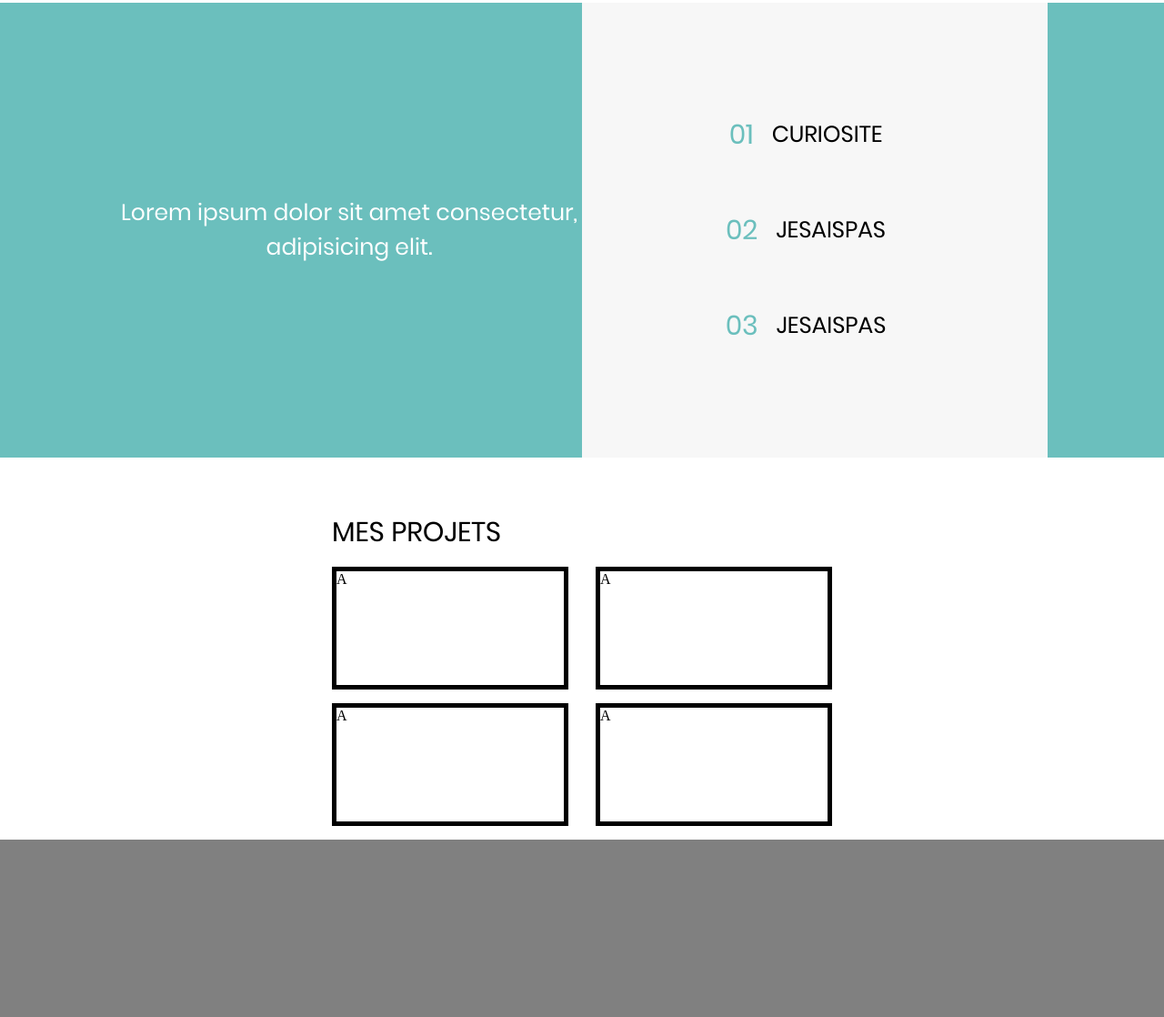
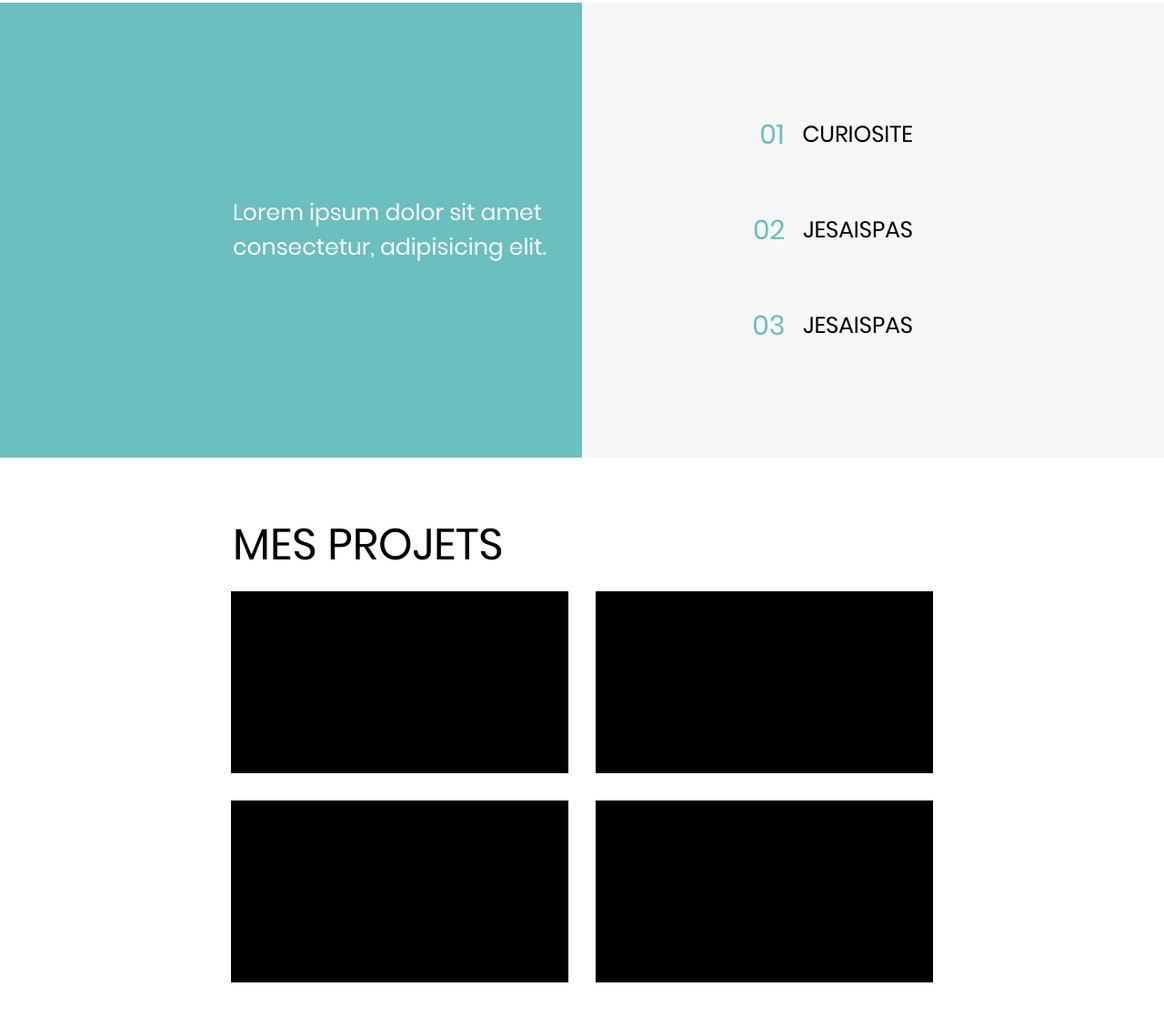
Before and after one commit to Al0zz/myCurriculumVit-, a plain HTML site: page index.html in a window 1280 px wide. Shown: the part 954-2072 px from the top of the page at 91% size. Before the commit the page ends 1877 px from the top, so only its background shows below. Drawn offline with Linux system fonts and the light colour scheme.

Commit message:
left & right div added to all ; finished my projects*

```diff
--- a/index.html
+++ b/index.html
@@ -51,9 +51,12 @@
                 </div>
             </div>
             <div class="citationQualities">
+                <div class="left">
                     <div class="citation">
                         <p>Lorem ipsum dolor sit amet consectetur, adipisicing elit. </p>
                     </div>
+                </div>
+                <div class="right" id="qualities">
                     <div class="qualities">
                         <div class="quality">
                             <p class="qualityNum">01</p>
@@ -69,12 +72,16 @@
                         </div>
                     </div>
                 </div>
+            </div>
             <div class="myProjects">
+                <div class="left">
                     <div class="myProjectsTitle">
                         <p>MES PROJETS</p>
                     </div>
+                </div>
+                <div class="right"></div>
                 <div class="myProjectsBlocks">
-                    <div class="doubleProjectBlock">
+                    <div class="left" id="projectBlockLeft">
                         <div class="projectBlock">
                             A
                         </div>
@@ -82,7 +89,7 @@
                             A
                         </div>
                     </div>
-                    <div class="doubleProjectBlock">
+                    <div class="right" id="projectBlockRight">
                         <div class="projectBlock">
                             A
                         </div>
@@ -93,7 +100,33 @@
                 </div>
             </div>
             <div class="myParcours">
+                <div>
+                    <div>
+                        <p>
 
+                        </p>
+                        <p>
+
+                        </p>
+                        <p>
+
+                        </p>
+                    </div>
+                    <div>
+                        <div>
+                            <p></p>
+                            <p></p>
+                        </div>
+                        <div>
+                            <p></p>
+                            <p></p>
+                        </div>
+                        <div>
+                            <p></p>
+                            <p></p>
+                        </div>
+                    </div>
+                </div>
             </div>
         </div>
     </body>
--- a/style.css
+++ b/style.css
@@ -100,8 +100,7 @@ nav {
     margin: 30px 0px;
 }
 .myPresentationText {
-    width: 40%;
-    padding: 0px 30px;
+    width: 60%;
 }
 .name {
     font-family: Pr;
@@ -124,7 +123,7 @@ nav {
     width: 40%;
     display: flex;
     align-items: center;
-    padding: 0 30px;
+    padding: 0 0 0 150px;
 }
 .myPhoto img {
     height: 100%;
@@ -143,7 +142,7 @@ nav {
 }
 .citation {
     height: 500px;
-    width: 40%;
+    width: 60%;
     display: flex;
     align-items: center;
 }
@@ -151,18 +150,18 @@ nav {
     font-family: Pr;
     font-size: 25px;
     color: white;
-    text-align: center;
+}
+#qualities {
+    background-color: rgb(247 247 247);
 }
 .qualities {
-    background-color: rgb(247 247 247);
-    width: 40%;
+    width: 60%;
     display: flex;
     flex-direction: column;
-    justify-content: center;
 }
 .quality {
     display: flex;
-    justify-content: center;
+    justify-content: end;
     align-items: center;
 }
 .qualityText {
@@ -178,15 +177,27 @@ nav {
 
 
 /* My Projects */
+.myProjects {
+    height: 600px;
+}
+#projectBlockLeft {
+    display: flex;
+    flex-direction: column;
+    align-items: end;
+}
+#projectBlockRight {
+    display: flex;
+    flex-direction: column;
+    align-items: start;
+}
 .myProjectsTitle{
     display: flex;
-    justify-content: center;
+    width: 60%;
 }
 .myProjectsTitle p{
     margin: 0px 0px;
     font-family: Pr;
-    font-size: 30px;
-    width: 550px;
+    font-size: 48px;
 }
 .myProjectsBlocks {
     display: flex;
@@ -194,7 +205,7 @@ nav {
 }
 .projectBlock {
     margin: 15px;
-    height: 125px;
-    width: 250px;
-    border: black solid 5px;
+    height: 200px;
+    width: 58%;
+    background-color: black;
 }
```
Lines whose indentation alone changed are shown as unchanged.
